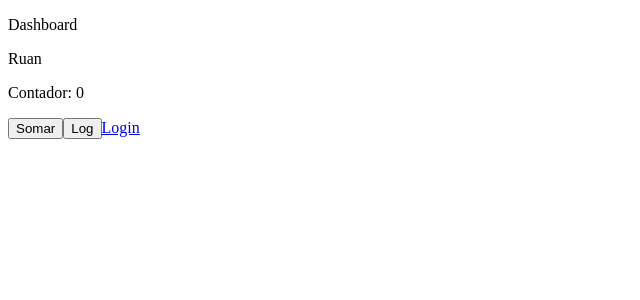
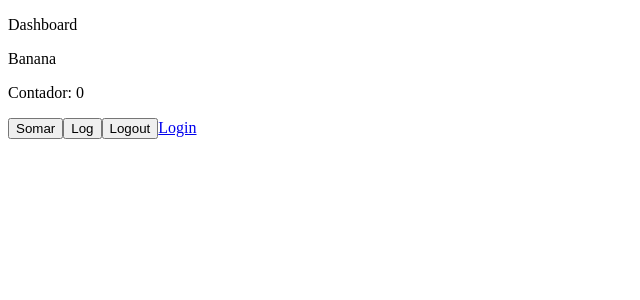
Before and after one commit to RuanF7/aulas, a React (Create React App) app: page /pagina-inicial in a window 1280 px wide. Shown: the top 300 px of the page, without its empty margins (0-640 px from the left). Built offline with nearby package versions, Linux system fonts and the light colour scheme.

Commit message:
feat: useEffect

```diff
--- a/src/app/pages/dashboard/Dashboard.tsx
+++ b/src/app/pages/dashboard/Dashboard.tsx
@@ -6,7 +6,7 @@ import { useUsuarioLogado } from '../../shared/hooks';
 export const Dashboard = () => {
     const counterRef = useRef(0);
 
-    const {nomeDoUsuario} = useUsuarioLogado ();
+    const {nomeDoUsuario, logout} = useUsuarioLogado ();
 
 
     return (
@@ -20,6 +20,8 @@ export const Dashboard = () => {
             <button onClick={() => counterRef.current++}>Somar</button>
             <button onClick={() => console.log(counterRef.current)}>Log</button>
 
+            <button onClick={logout}>Logout</button>
+
             <Link to="/entrar">Login</Link>
         </div>
     );
--- a/src/app/pages/login/components/ButtonLogin.tsx
+++ b/src/app/pages/login/components/ButtonLogin.tsx
@@ -1,23 +1,16 @@
-import { useUsuarioLogado } from "../../../shared/hooks";
-
-
 interface IButtonLoginProps {
 
     onClick: () => void;
     type?: "button" | "submit" | "reset";
-
     children: React.ReactNode;
 }
 
 
 
 export const ButtonLogin: React.FC<IButtonLoginProps> = ({ type, onClick, children}) => {
-
-    const { nomeDoUsuario } = useUsuarioLogado();
-
     return (
         <button type={type} onClick={onClick}>
-          {nomeDoUsuario}  {children}
+          {children}
         </button>
     )
 }
--- a/src/app/shared/contexts/UsuarioLogado.tsx
+++ b/src/app/shared/contexts/UsuarioLogado.tsx
@@ -1,7 +1,8 @@
-import { createContext } from "react";
+import { createContext, useCallback, useState,useEffect } from "react";
 
 interface IUsuarioLogadoContextData {
   nomeDoUsuario: string;
+  logout: () => void;
 }
 
 interface IUsuarioLogadoProviderProps {
@@ -11,10 +12,19 @@ interface IUsuarioLogadoProviderProps {
 export const UsuarioLogadoContext = createContext<IUsuarioLogadoContextData>({} as IUsuarioLogadoContextData);
 
 export const UsuarioLogadoProvider: React.FC <IUsuarioLogadoProviderProps> = ({ children }) => {
-  /*const [nome, setNome] = useState ('');*/
+  const [nome, setNome] = useState ('');
+
+  useEffect(() => {
+    setTimeout(() => {
+      setNome('Banana');
+    }, 1000);
+  });
+  const handleLogout = useCallback(() => {
+    console.log('Logout Executou')
+  }, []);
 
   return (
-    <UsuarioLogadoContext.Provider value={{nomeDoUsuario:'Ruan'}}>
+    <UsuarioLogadoContext.Provider value={{nomeDoUsuario:nome, logout: handleLogout}}>
       {children}
     </UsuarioLogadoContext.Provider>
   );
```
